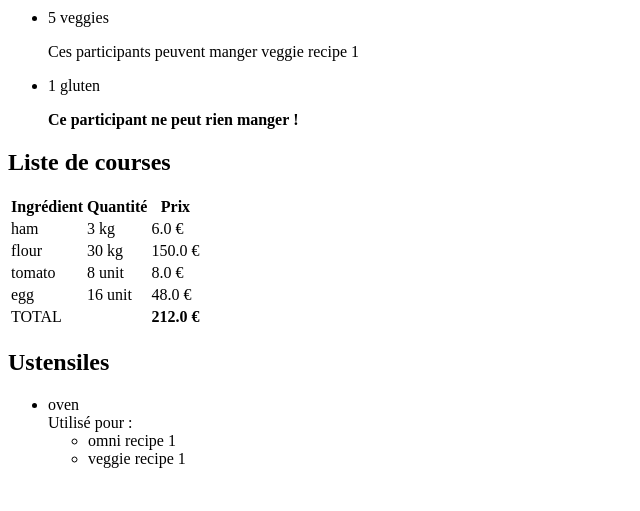
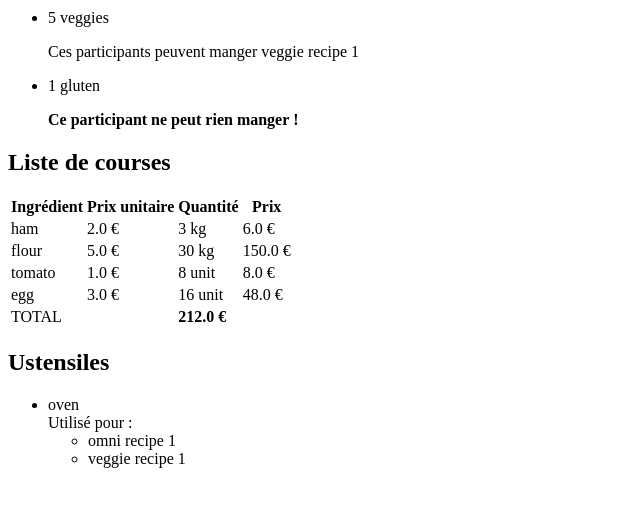
Before and after one commit to vegaelle/atable, a Django app: a page that uses atable/recipes/templates/recipes/roadsheet_meal.html in a window 1280 px wide. Shown: the part 289-800 px from the top of the page, without its empty margins (0-640 px from the left). Run offline with Django 3.2, Linux system fonts and the light colour scheme; the visitor is signed in with stand-in values (Sample User, id 1); data comes from the database, SQL or seed files in the repository.

Commit message:
Added unit price in meal roadsheet

```diff
--- a/atable/recipes/templates/recipes/roadsheet_meal.html
+++ b/atable/recipes/templates/recipes/roadsheet_meal.html
@@ -53,11 +53,12 @@
         <h2>Liste de courses</h2>
         <table>
             <thead>
-                <tr><th>Ingrédient</th><th>Quantité</th><th>Prix</th></tr>
+                <tr><th>Ingrédient</th><th>Prix unitaire</th><th>Quantité</th><th>Prix</th></tr>
             </thead>
             <tbody>
                 {% for ingredient in meal.ingredients_list %}
                     <tr><td>{{ ingredient.ingredient }}</td>
+                        <td>{{ ingredient.ingredient.price }} €</td>
                         <td>{{ ingredient.quantity }} {{ ingredient.ingredient.unit }}</td>
                         <td>{{ ingredient.price }} €</td>
                     </tr>
```
